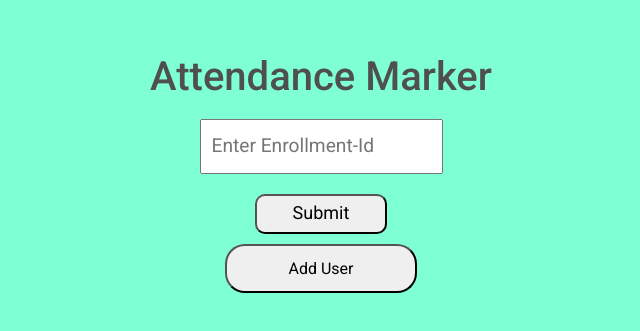
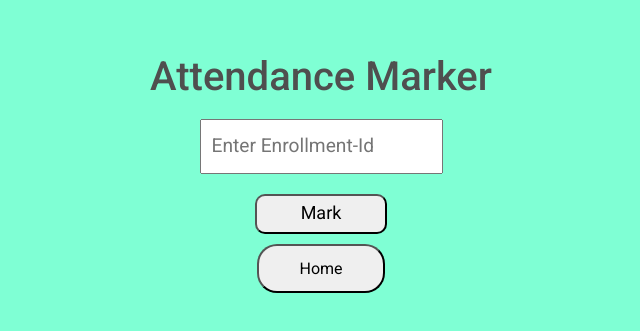
Before and after one commit to Prashant9420/attendMarker, a React (Create React App) app: page /mark-attend in a window 1280 px wide. Shown: the part 227-558 px from the top of the page, without its empty margins (319-959 px from the left). Built offline with nearby package versions, Linux system fonts and the light colour scheme.

Commit message:
files added

```diff
--- a/src/markAttend.jsx
+++ b/src/markAttend.jsx
@@ -32,9 +32,9 @@ const MarkAttend = () => {
         <h1>Attendance Marker</h1>
         <form id="attendanceForm" onSubmit={(e)=>markPresent(e)}>
             <input type="text" name="name" id="nameInput" placeholder="Enter Enrollment-Id" onChange={(e)=>setEnroll(e.target.value)}></input>
-            <button type="submit">Submit</button>
+            <button type="submit">Mark</button>
         </form>
-        <button type="submit" className='addUserButton' onClick={()=>navigate('/')}>Add User</button>
+        <button type="submit" className='addUserButton' onClick={()=>navigate('/')}>Home</button>
     </div>
   )
 }
--- a/src/markattend.css
+++ b/src/markattend.css
@@ -28,7 +28,7 @@ form button{
     font-size: large;
 }
 .addUserButton{
-    width:15%;
+    width:10%;
     padding:10px;
     border-radius:20px;
 }
--- a/src/qrcodes.jsx
+++ b/src/qrcodes.jsx
@@ -1,7 +1,9 @@
 import React, { useEffect, useState } from "react";
+import { useNavigate } from "react-router-dom";
 
 const Qrs = () => {
   const [data, setData] = useState();
+  let navigate = useNavigate();
   const baseUrl = "http://localhost:3001/user/";
   const getAllUsers = async () => {
     const resp = await fetch("https://attendance-marker-backend.onrender.com/api/user/getAllUsers", {
@@ -18,14 +20,16 @@ const Qrs = () => {
     getAllUsers();
   }, []);
   return (
-    <div style={{ display: "flex", flexWrap: "wrap" }}>
+    <>
+    <div style={{ display: "flex", flexWrap: "wrap",padding:"3%",margin:"5%",gap:"2%"}}>
       {data?.map((user) => (
         <div
-          style={{
-            border: "1px solid black",
+          style={{marginTop:"1%"
+ ,           border: "1px solid black",
             display: "flex",
             flexDirection: "column",
             alignItems: "center",
+
           }}
         >
           <img
@@ -36,7 +40,11 @@ const Qrs = () => {
           <h2>{user.name}</h2>
         </div>
       ))}
+
     </div>
+     <button type="submit" style={{width:"100px",display:"flex",alignItems:"center",justifyContent:"center",marginLeft:"40%",marginBottom:"10px"}} className='addUserButton' onClick={()=>navigate('/')}>Home</button></>
+
+
   );
 };
 
```
